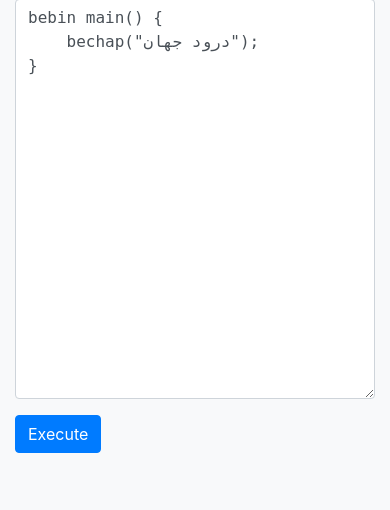
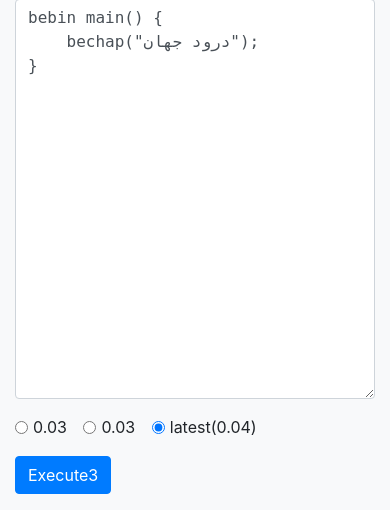
Before and after one commit to mr-hashemi/postchi, a Flask app: page / in a window 390 px wide. Shown: the part 528-1038 px from the top of the page. Before the commit the page ends 981 px from the top, so only its background shows below. Run offline with Flask 2, Linux system fonts and the light colour scheme; some libraries are stand-ins or nearby versions.

Commit message:
Update index.html

```diff
--- a/templates/index.html
+++ b/templates/index.html
@@ -27,11 +27,29 @@ bebin main() {
 } {%- endif -%}
                     </textarea>
                 </div>
+
                 <div class="row">
 
+
+                    <div class="col-md-9 mb-3">
+
+                        <div class="form-check form-check-inline">
+                            <input class="form-check-input" type="radio" name="version" id="inlineRadio2" value="3">
+                            <label class="form-check-label" for="inlineRadio2">0.03</label>
+                        </div>
+                        <div class="form-check form-check-inline">
+                            <input class="form-check-input" type="radio" name="version" id="inlineRadio2" value="2">
+                            <label class="form-check-label" for="inlineRadio2">0.03</label>
+                        </div>
+                        <div class="form-check form-check-inline">
+                            <input class="form-check-input" type="radio" name="version" id="inlineRadio1" value="4" checked="1">
+                            <label class="form-check-label" for="inlineRadio1">latest(0.04)</label>
+                        </div>
+                    </div>
                     <div class="col-md-3 mb-3">
-                        <button type="submit" class="btn btn-primary">Execute</button>
+                        <button type="submit" class="btn btn-primary">Execute3</button>
                     </div>
+
                 </div>
 
 
```
